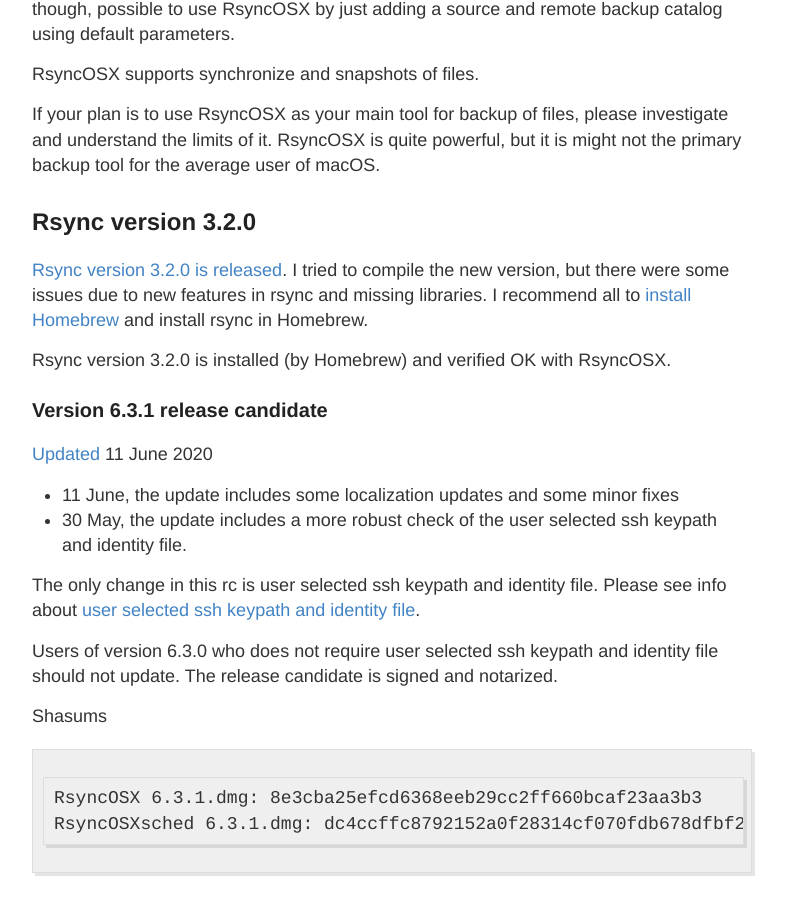
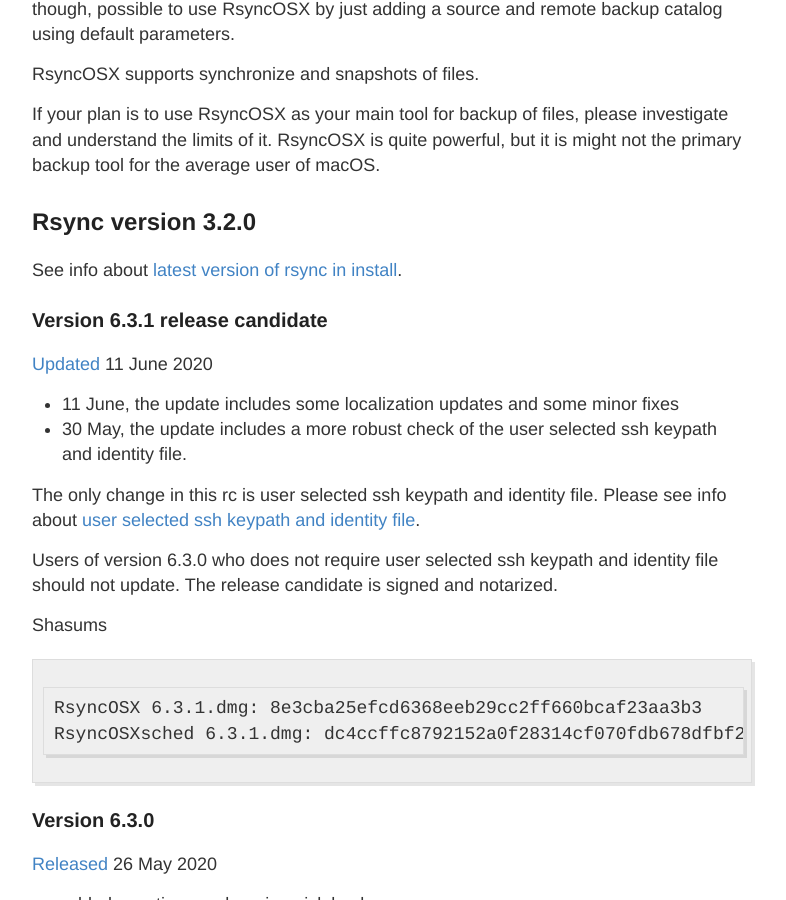
Before and after one commit to d2s/Documentation, a Jekyll site: the page built from _posts/2018-04-10-Changelog.md, in a window 1280 px wide and 900 px high, scrolled down 971 px. Shown: the whole window, without its empty margins (248-1034 px from the left). Built offline with Jekyll 4.4.1, drawn with Linux system fonts in a browser that asks for light colours.

Commit message:
Update 2018-04-10-Changelog.md

```diff
--- a/_posts/2018-04-10-Changelog.md
+++ b/_posts/2018-04-10-Changelog.md
@@ -27,9 +27,7 @@ If your plan is to use RsyncOSX as your main tool for backup of files, please in
 
 ## Rsync version 3.2.0
 
-[Rsync version 3.2.0 is released](https://download.samba.org/pub/rsync/src/rsync-3.2.0-NEWS). I tried to compile the new version, but there were some issues due to new features in rsync and missing libraries. I recommend all to [install Homebrew](https://brew.sh/) and install rsync in Homebrew.
-
-Rsync version 3.2.0 is installed (by Homebrew) and verified OK with RsyncOSX.
+See info about [latest version of rsync in install](/rsyncosx).
 
 ### Version 6.3.1 release candidate
 
```
